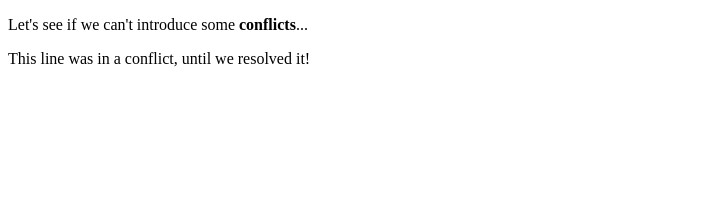
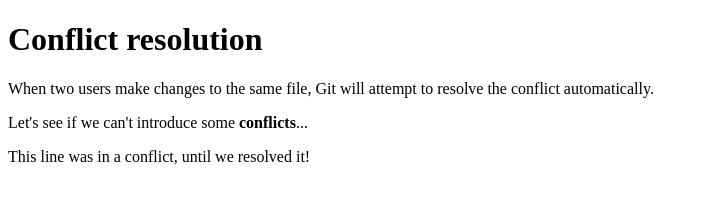
Before and after one commit to david-zocom/git-conflicts, a plain HTML site: page index.html in a window 1280 px wide. Shown: the whole page, without its empty margins (0-708 px from the left). Drawn offline with Linux system fonts and the light colour scheme.

Commit message:
Wrote about conflicts (locally)

```diff
--- a/index.html
+++ b/index.html
@@ -6,6 +6,11 @@
 	<meta charset="utf-8" />
 </head>
 <body>
+	<h1>Conflict resolution</h1>
+	<p>
+		When two users make changes to the same file, Git will attempt to resolve the conflict automatically.
+	</p>
+
 
 	<p>Let's see if we can't introduce some <strong>conflicts</strong>...</p>
 
```
